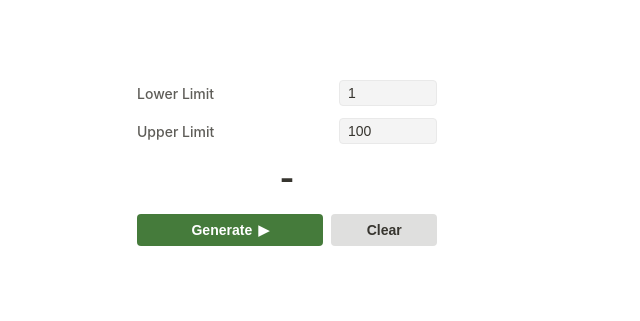
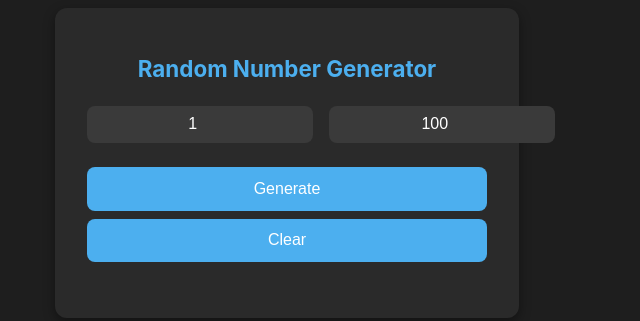
Before and after one commit to nekoneko1234/sadfhgre32dasf32rdfd, a plain HTML site: page random_num_gen/index.html in a window 1280 px wide. Shown: the part 237-558 px from the top of the page, without its empty margins (353-993 px from the left). Drawn offline with Linux system fonts and the light colour scheme.

Commit message:
Update index.html

```diff
--- a/random_num_gen/index.html
+++ b/random_num_gen/index.html
@@ -3,157 +3,112 @@
 <head>
   <meta charset="UTF-8">
   <meta name="viewport" content="width=device-width, initial-scale=1.0">
-    <title>Notion RNG</title>
+  <title>Random Number Generator</title>
   <style>
     :root {
-            /* Adaptive Notion-like colors */
-            --bg-color: transparent;
+      --bg-color: #1e1e1e;
+      --card-color: #2a2a2a;
       --text-color: #ffffff;
-            --input-bg: #2f2f2f;
-            --input-border: #3f3f3f;
-            --accent-green: #457b3b;
-            --accent-green-hover: #528a47;
-            --gray-btn: #474c50;
-        }
-
-        /* Detect light mode if Notion is set to light */
-        @media (prefers-color-scheme: light) {
-            :root {
-                --text-color: #37352f;
-                --input-bg: #f4f4f4;
-                --input-border: #e9e9e9;
-                --gray-btn: #dfdfde;
-            }
+      --accent-color: #4cafef;
     }
 
     body {
-            font-family: -apple-system, BlinkMacSystemFont, "Segoe UI", Helvetica, Apple Color Emoji, Arial, sans-serif;
+      margin: 0;
+      font-family: "Inter", sans-serif;
       background-color: var(--bg-color);
       color: var(--text-color);
-            margin: 0;
       display: flex;
       justify-content: center;
       align-items: center;
       height: 100vh;
-            overflow: hidden;
     }
 
     .container {
-            padding: 16px;
-            border-radius: 8px;
+      background: var(--card-color);
+      padding: 2rem;
+      border-radius: 12px;
+      box-shadow: 0 4px 12px rgba(0,0,0,0.4);
       width: 100%;
-            max-width: 300px;
+      max-width: 400px;
+      text-align: center;
     }
 
-        .input-group {
-            display: flex;
-            align-items: center;
-            justify-content: space-between;
-            margin-bottom: 12px;
+    h1 {
+      font-size: 1.4rem;
+      margin-bottom: 1.5rem;
+      color: var(--accent-color);
     }
 
-        label {
-            font-size: 14px;
-            font-weight: 500;
-            opacity: 0.8;
+    .inputs {
+      display: flex;
+      justify-content: space-between;
+      gap: 1rem;
+      margin-bottom: 1rem;
     }
 
     input {
-            width: 80px;
-            background: var(--input-bg);
-            border: 1px solid var(--input-border);
+      flex: 1;
+      padding: 0.6rem;
+      border: none;
+      border-radius: 8px;
+      background: #3a3a3a;
       color: var(--text-color);
-            padding: 4px 8px;
-            border-radius: 4px;
-            outline: none;
-            font-size: 14px;
-        }
-
-        .result-display {
-            font-size: 32px;
-            font-weight: 700;
       text-align: center;
-            margin: 15px 0;
-            min-height: 40px;
-            color: var(--text-color);
-        }
-
-        .button-row {
-            display: flex;
-            gap: 8px;
+      font-size: 1rem;
     }
 
     button {
+      width: 100%;
+      padding: 0.8rem;
+      margin-top: 0.5rem;
+      border: none;
+      border-radius: 8px;
+      background: var(--accent-color);
+      color: #fff;
+      font-size: 1rem;
       cursor: pointer;
-            border: none;
-            border-radius: 4px;
-            padding: 8px 16px;
-            font-size: 14px;
-            font-weight: 600;
-            transition: opacity 0.2s;
-            display: flex;
-            align-items: center;
-            justify-content: center;
-            gap: 6px;
+      transition: background 0.2s ease;
     }
 
-        .btn-generate {
-            background-color: var(--accent-green);
-            color: white;
-            flex-grow: 2;
+    button:hover {
+      background: #3a9be0;
     }
 
-        .btn-generate:hover { background-color: var(--accent-green-hover); }
-
-        .btn-clear {
-            background-color: var(--gray-btn);
-            color: var(--text-color);
-            flex-grow: 1;
+    .result {
+      margin-top: 1.5rem;
+      font-size: 2rem;
+      font-weight: bold;
+      color: var(--accent-color);
     }
-
-        button:active { transform: scale(0.98); }
   </style>
 </head>
 <body>
-
   <div class="container">
-    <div class="input-group">
-        <label>Lower Limit</label>
-        <input type="number" id="lower" value="1">
+    <h1>Random Number Generator</h1>
+    <div class="inputs">
+      <input type="number" id="lower" placeholder="Min" value="1">
+      <input type="number" id="upper" placeholder="Max" value="100">
     </div>
-    <div class="input-group">
-        <label>Upper Limit</label>
-        <input type="number" id="upper" value="100">
-    </div>
-
-    <div class="result-display" id="result">-</div>
-
-    <div class="button-row">
-        <button class="btn-generate" onclick="generate()">
-            Generate <span>▶</span>
-        </button>
-        <button class="btn-clear" onclick="clearResult()">Clear</button>
-    </div>
+    <button onclick="generate()">Generate</button>
+    <button onclick="clearResult()">Clear</button>
+    <div class="result" id="result"></div>
   </div>
 
   <script>
     function generate() {
-        const min = Math.ceil(document.getElementById('lower').value);
-        const max = Math.floor(document.getElementById('upper').value);
-
-        if (min >= max) {
-            document.getElementById('result').innerText = "Error";
+      const lower = parseInt(document.getElementById('lower').value);
+      const upper = parseInt(document.getElementById('upper').value);
+      if (isNaN(lower) || isNaN(upper) || lower >= upper) {
+        document.getElementById('result').textContent = "Invalid range";
         return;
       }
-
-        const randomNum = Math.floor(Math.random() * (max - min + 1)) + min;
-        document.getElementById('result').innerText = randomNum;
+      const randomNum = Math.floor(Math.random() * (upper - lower + 1)) + lower;
+      document.getElementById('result').textContent = randomNum;
     }
 
     function clearResult() {
-        document.getElementById('result').innerText = "-";
+      document.getElementById('result').textContent = "";
     }
   </script>
-
 </body>
 </html>
```
Lines whose indentation alone changed are shown as unchanged.
